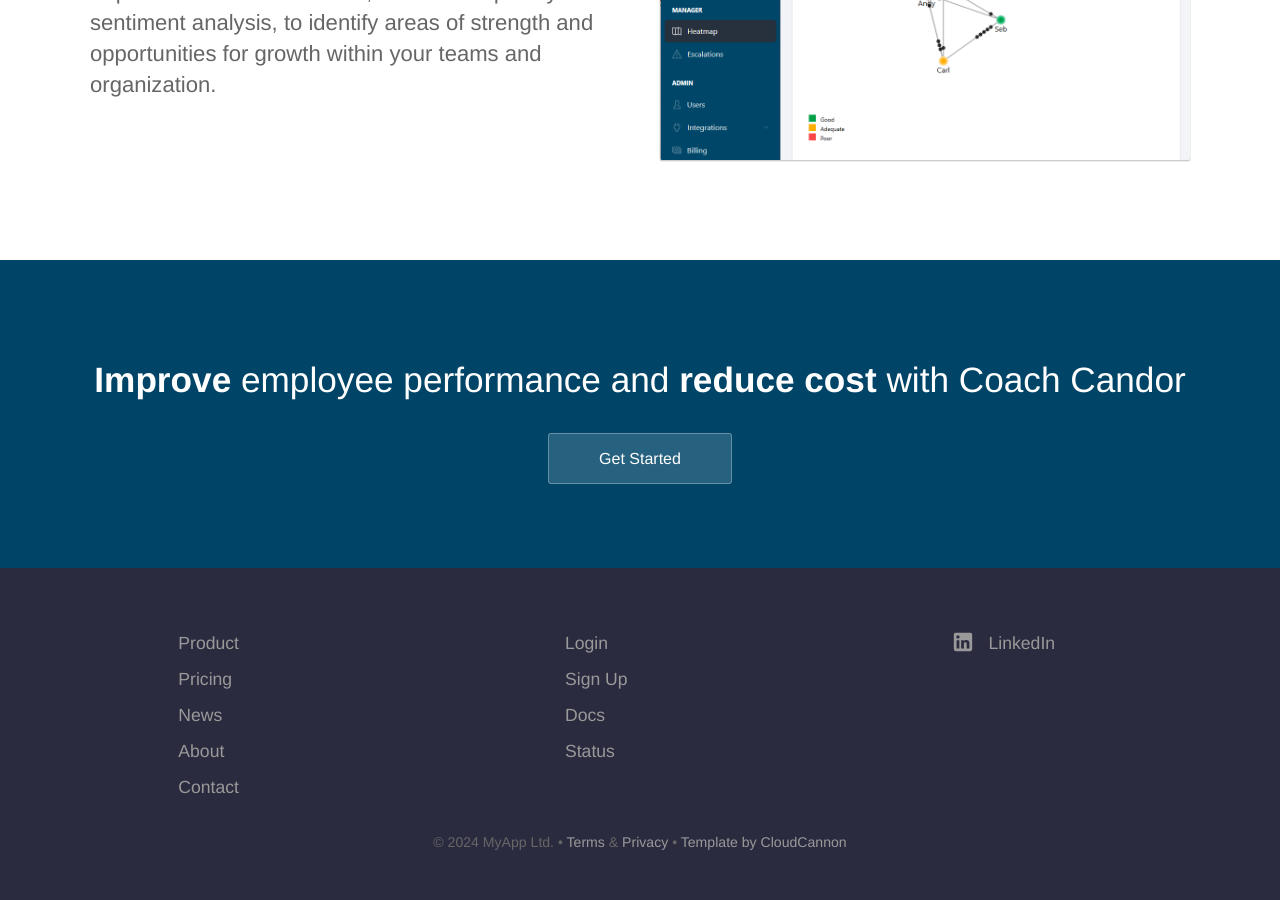
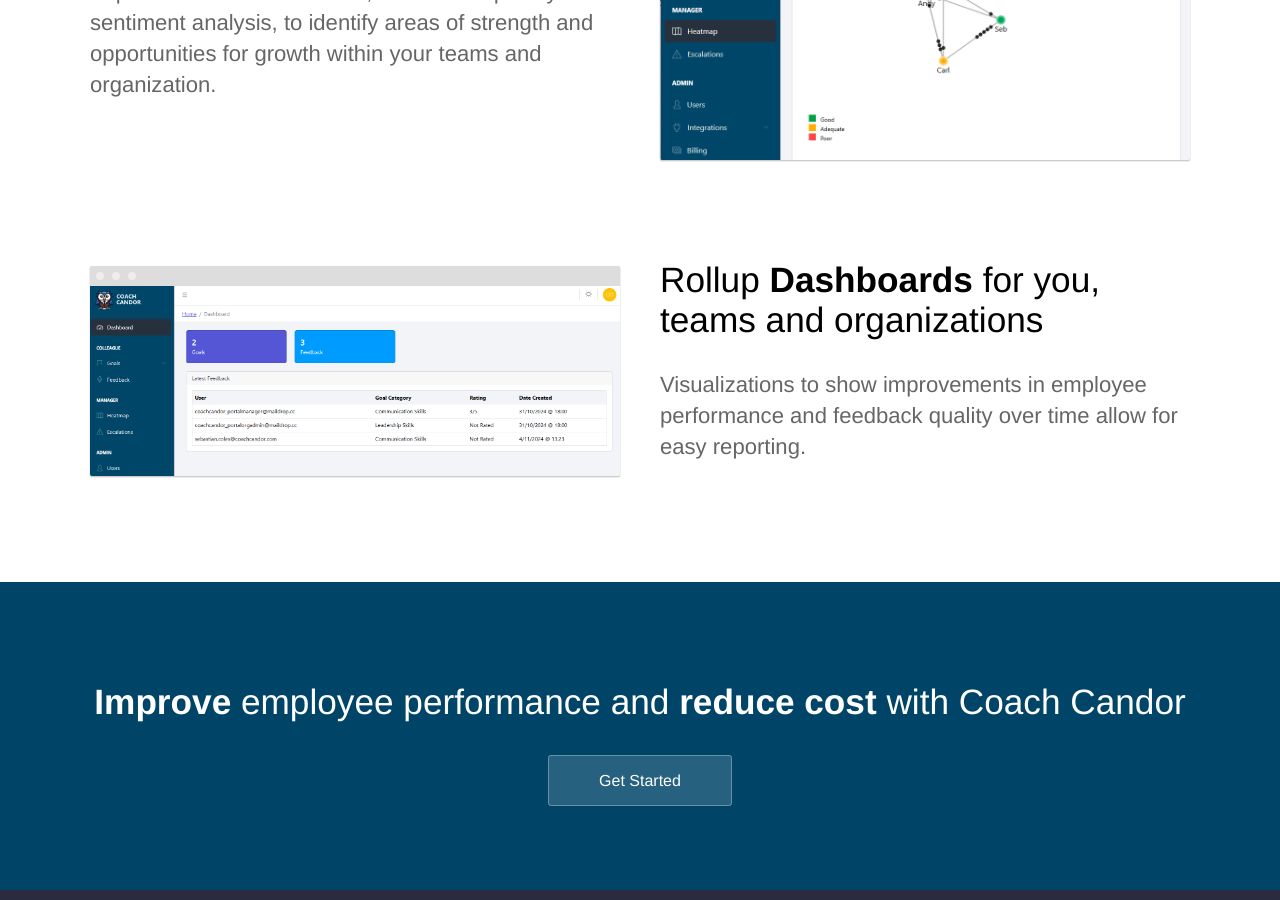
Before and after one commit to coachcandor/coachcandor.github.io, a Jekyll site: the page built from index.html, in a window 1280 px wide and 900 px high, scrolled down 3454 px. Built offline with Jekyll 4.4.1, drawn with Linux system fonts in a browser that asks for light colours.

Commit message:
adding dashboard pic

```diff
--- a/index.html
+++ b/index.html
@@ -87,6 +87,18 @@ description: Enhance employee engagement and performance with automated peer to
 		</div>
 	</section>
 
+	<section>
+		<div class="container flex">
+			<div class="text editable">
+				<h2>Rollup <strong>Dashboards</strong> for you, teams and organizations</h2>
+				<p>Visualizations to show improvements in employee performance and feedback quality over time allow for easy reporting.</p>
+			</div>
+			<div class="image">
+				<img src="{{ site.baseurl }}/images/dashboard.png" alt="Screenshot" class="screenshot editable" />
+			</div>
+		</div>
+	</section>
+
 	<section class="bottom-cta">
 		<h2 class="editable"><strong>Improve</strong> employee performance and <strong> reduce cost</strong> with Coach
 			Candor</h2>
```
